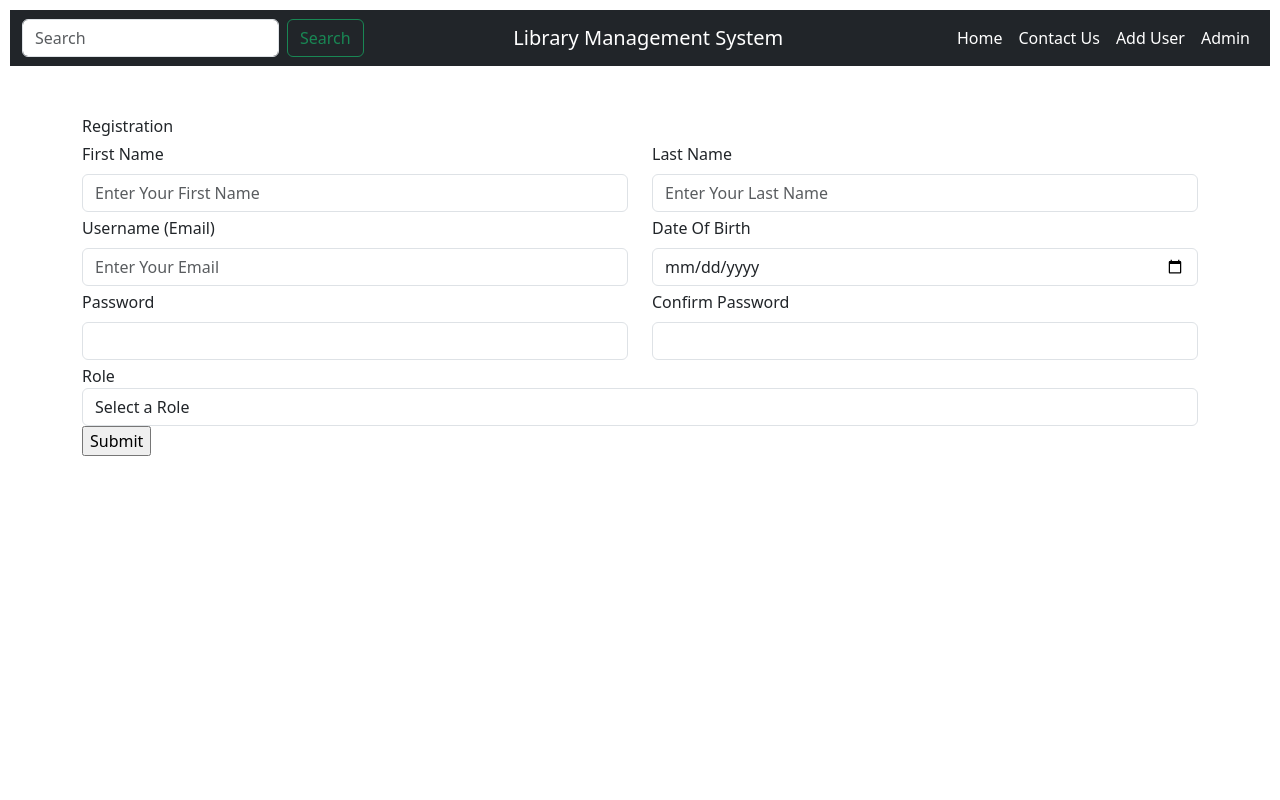
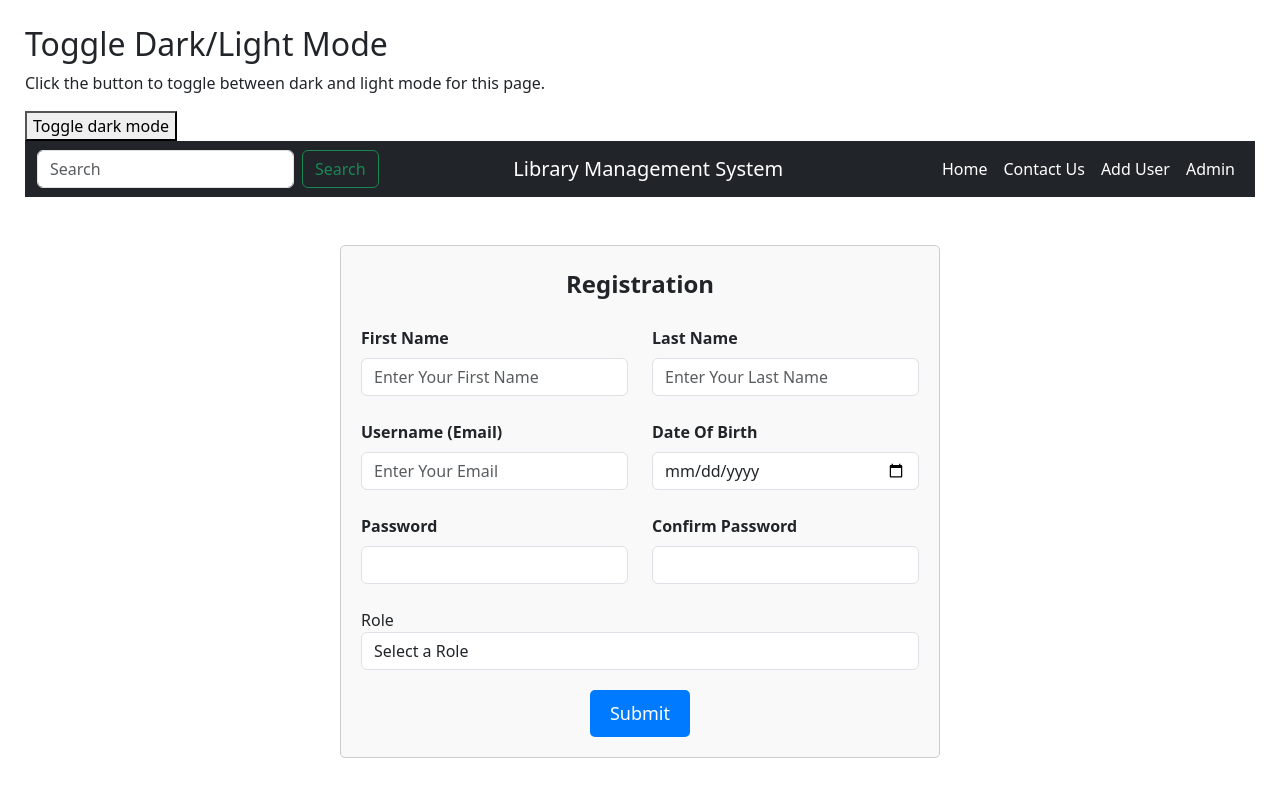
Before and after one commit to Ankur-586/DjangowithAjax, a Django app: page /auth/reg/ in a window 1280 px wide. Run offline with Django 5.2, Linux system fonts and the light colour scheme; some libraries are stand-ins or nearby versions.

Commit message:
dark-light-mode

```diff
--- a/LibraryManagementSystem/urls.py
+++ b/LibraryManagementSystem/urls.py
@@ -7,7 +7,7 @@
 
     # search
     path('search_feature/',views.search_feature,name="search_feature"),
-
+    path('get_original_data/',views.get_original_data,name="get_original_data"),
     # other pages
     path('book_return/',views.book_return,name='book_return'),
 
--- a/static/css/form.css
+++ b/static/css/forms.css
@@ -1,4 +1,4 @@
-
+/* contact us form */
 .fm{
   max-width: 800px;
   background: #fff;
@@ -129,4 +129,55 @@
     width: 40%!important;
   }
 }
-/* -------------------------------------------------------------------------------------------------- */
+/* contact us form end */
+
+/* registration-form */
+.add_user {
+  max-width: 600px;
+  margin: auto;
+  padding: 20px;
+  border: 1px solid #ccc;
+  border-radius: 5px;
+  background-color: #f9f9f9;
+}
+.title {
+  font-size: 24px;
+  font-weight: bold;
+  margin-bottom: 20px;
+  text-align: center;
+}
+.form-group {
+  margin-bottom: 20px;
+}
+.form-label {
+  font-weight: bold;
+}
+.form-control {
+  width: 100%;
+  padding: 10px;
+  font-size: 16px;
+  border: 1px solid #ccc;
+  border-radius: 5px;
+}
+.text-danger {
+  color: red;
+}
+.button {
+  text-align: center;
+}
+#submitButton {
+  padding: 10px 20px;
+  font-size: 18px;
+  background-color: #007bff;
+  color: #fff;
+  border: none;
+  border-radius: 5px;
+  cursor: pointer;
+}
+#submitButton:hover {
+  background-color: #0056b3;
+}
+.alert {
+  margin-top: 20px;
+}
+/* registration-form end */
--- a/static/css/main.css
+++ b/static/css/main.css
@@ -1,15 +1,27 @@
 body {
-    /* background-color: rebeccapurple; */
+    /* background-color: rebeccapurple !important; */
     align-items: center;
     justify-content: center;
     min-height: 100vh;
     padding: 10px;
     font-family: 'Poppins', sans-serif;
+    padding: 25px;
+    background-color: white !important;
+    color: black;
+    font-size: 25px;
     /* background-image: url("../images/lms-back.jpeg");
     background-repeat: no-repeat;
     background-size: cover; */
 }
+.dark-mode {
+  background-color: black !important;
+  color: white;
+}
 /* ------------------------- header and footer --------------------------------------- */
+
+/* end */
+
+/* --------------------------------------------------------------- */
 
 /* select2 fix start */
 .select2-close-mask{
--- a/static/js/Modal-Forms/borrow_modal.js
+++ b/static/js/Modal-Forms/borrow_modal.js
@@ -206,7 +206,7 @@
             method: 'DELETE',
             headers: { "X-CSRFToken": csrftoken },
             success: function(response) {
-                console.log('Borrower record deleted successfully:', response);
+                $('#errorMessage').delay(2000).text(response.message).show().fadeOut('slow');
                 // Update the table after deletion
                 updateTable();
             },
--- a/templates/Auth/add_user.html
+++ b/templates/Auth/add_user.html
@@ -3,8 +3,7 @@
 {% block title %} Register {% endblock %}
 {% block content %}
 
-<link rel="stylesheet" href="{% static 'css/form1.css' %}">
-<div class="container mt-5">
+<div class="add_user mt-5">
     <div class="title">Registration</div>
     <div class="content">
         <form method="post" action="" id="myForm">
--- a/templates/base.html
+++ b/templates/base.html
@@ -10,7 +10,7 @@
         <!--link rel="stylesheet" href="https://cdn.datatables.net/1.11.5/css/dataTables.bootstrap5.min.css"-->
         <link href="https://cdn.jsdelivr.net/npm/select2@4.1.0-rc.0/dist/css/select2.min.css" rel="stylesheet">
         <link rel="stylesheet" href="{% static 'css/main.css' %}">
-        <link rel="stylesheet" href="{% static 'css/form.css' %}">
+        <link rel="stylesheet" href="{% static 'css/forms.css' %}">
         <!--link rel="stylesheet" href="{% static 'css/dataTable.css' %}"-->
         <meta name="viewport" content="width=device-width, initial-scale=1">
         {% load bootstrap5 %}
@@ -21,12 +21,29 @@
         <!-- script src="https://cdn.datatables.net/1.13.4/js/jquery.dataTables.min.js" defer></script -->
     </head>
     <body>
+        {% comment %} <div class="dark-light-switch">
+            <label class="switch">
+                <input type="checkbox" id="modeToggle">
+                <span class="slider round"></span>
+            </label>
+
+          </div> {% endcomment %}
+          <h2>Toggle Dark/Light Mode</h2>
+            <p>Click the button to toggle between dark and light mode for this page.</p>
+            <button onclick="myFunction()">Toggle dark mode</button>
         {% include 'includes/navbar.html' %}
 		{% block content %}
 		{% endblock content %}
 		{% include 'includes/footer.html' %}
         {% block scripts %}
 		{% endblock %}
+        <script>
+            function myFunction() {
+               var element = document.body;
+               element.classList.toggle("dark-mode");
+            }
+            </script>
+
         <script src="{% static 'js/hide_warinings.js' %}"></script>
     </body>
 </html>
--- a/templates/includes/navbar.html
+++ b/templates/includes/navbar.html
@@ -10,7 +10,7 @@
             <span class="navbar-toggler-icon"></span>
           </button>
           <div class="collapse navbar-collapse" id="navbarSupportedContent">
-            <ul class="navbar-nav me-auto mb-2 mb-lg-0">
+            <ul class="navbar-nav me-auto">
               <li class="nav-item">
                 <a class="nav-link active" aria-current="page" href="/">Home</a>
               </li>
```
Also changed, not shown: LibraryManagementSystem/views.py (+32 -14 lines), docstring.py (+21 -0 lines), static/js/Modal-Forms/search.js (+18 -5 lines), static/js/home/dark-light-swt.js (added, +7 -0 lines), static/js/home/delete.js (+14 -11 lines), templates/home.html (+10 -8 lines).
